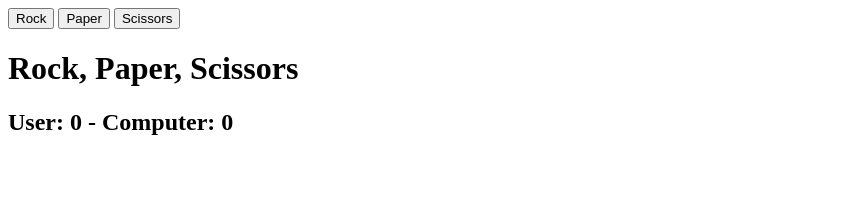
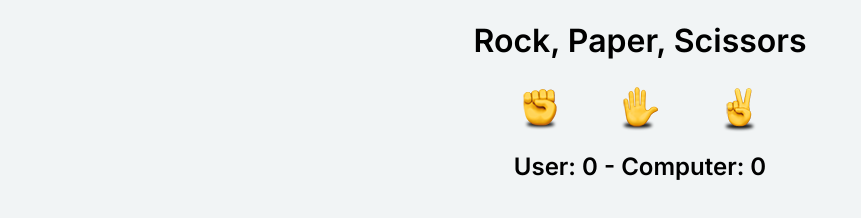
Before and after one commit to itsdavehimself/top-rock-paper-scissors, a plain HTML site: page index.html in a window 1280 px wide. Shown: the whole page, without its empty margins (0-861 px from the left). Drawn offline with Linux system fonts and the light colour scheme.

Commit message:
Update look and feel of UI

```diff
--- a/index.html
+++ b/index.html
@@ -3,20 +3,29 @@
 <html>
     <head>
         <meta charset="utf-8">
+        <meta http-equiv="X-UA-Compatible" content="IE=edge">
         <title>Rock, Paper, Scissors</title>
-        <link rel="stylesheet" href="">
+        <meta name="description" content="">
+        <meta name="viewport" content="width=device-width, initial-scale=1">
+        <link rel="preconnect" href="https://fonts.googleapis.com">
+        <link rel="preconnect" href="https://fonts.gstatic.com" crossorigin>
+        <link href="https://fonts.googleapis.com/css2?family=Inter:wght@200;600&display=swap" rel="stylesheet">
+        <link rel="stylesheet" href="style.css">
     </head>
-
     <body>
-        <div class="buttons">
-            <button class="button" id="rock">Rock</button>
-            <button class="button" id="paper">Paper</button>
-            <button class="button" id="scissors">Scissors</button>
-        </div>
-        <div class="results">
-            <h1 class="scoreTitle">Rock, Paper, Scissors</h1>
-            <h2 class="scores">User: 0 - Computer: 0</h2>
-            <p class ="round"></p>
+        <div class="main-container">
+            <div class="title">
+                <h1 class="scoreTitle">Rock, Paper, Scissors</h1>
+            </div>
+            <div class="buttons">
+                <button class="button" id="rock"></button>
+                <button class="button" id="paper"></button>
+                <button class="button" id="scissors"></button>
+            </div>
+            <div class="results">
+                <h2 class="scores">User: 0 - Computer: 0</h2>
+                <p class ="round"></p>
+            </div>
         </div>
         <script src="script.js"></script>
     </body>
--- /dev/null
+++ b/style.css
@@ -0,0 +1,75 @@
+body {
+    margin: 0;
+    font-family: 'Inter', sans-serif;
+
+}
+
+.main-container {
+    background-color: #F1F4F5;
+    height:100vh;
+    display: flex;
+    flex-direction: column;
+    align-items: center;
+
+}
+
+.results {
+    text-align: center;
+}
+
+.buttons {
+    width: 250px;
+    display: flex;
+    justify-content: space-between;
+}
+
+.button:hover {
+    cursor: pointer;
+    -moz-transform: scale(1.05);
+    -webkit-transform: scale(1.05);
+    -o-transform: scale(1.05);
+    -ms-transform: scale(1.05);
+    -webkit-transform: scale(1.05);
+    transform: scale(1.05);
+    -webkit-transition: transform .15s ease-in-out;
+    -moz-transition:transform .15s ease-in-out;
+    -ms-transition:transform .15s ease-in-out;
+}
+
+#rock {
+    background-image: url(images/raised-fist_270a.png);
+    background-repeat: no-repeat;
+    background-position: 50% 50%;
+  /* put the height and width of your image here */
+    background-color: transparent;
+    height: 50px;
+    width: 50px;
+    border: none;
+
+}
+
+#paper {
+    background-image: url(images/raised-hand_270b.png);
+    background-repeat: no-repeat;
+    background-position: 50% 50%;
+  /* put the height and width of your image here */
+    background-color: transparent;
+    height: 50px;
+    width: 50px;
+    border: none;
+}
+
+#scissors {
+    background-image: url(images/victory-hand_270c-fe0f.png);
+    background-repeat: no-repeat;
+    background-position: 50% 50%;
+  /* put the height and width of your image here */
+    background-color: transparent;
+    height: 50px;
+    width: 50px;
+    border: none;
+}
+
+button span {
+  display: none;
+}
```
Also changed, not shown: images/raised-fist_270a.png (added), images/raised-hand_270b.png (added), images/victory-hand_270c-fe0f.png (added).
